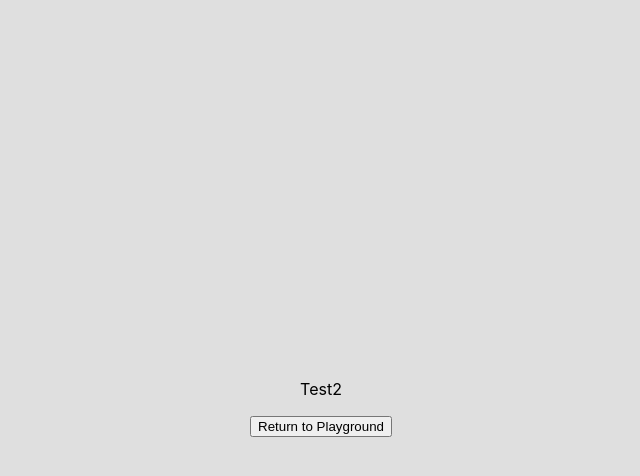
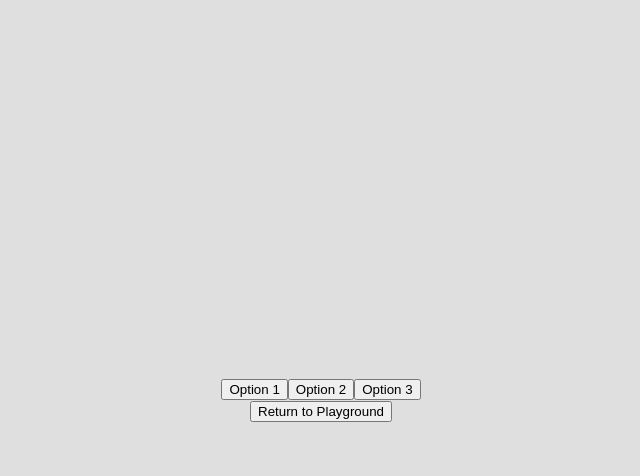
Before and after one commit to darren-stoll/react-playground, a React (Create React App) app: page / in a window 1280 px wide. Both pictures are taken after a click on the button "Option Toggle". Shown: the top 476 px of the page, without its empty margins (319-959 px from the left). Built offline with nearby package versions, Linux system fonts and the light colour scheme.

Commit message:
Starting option toggle

```diff
--- a/src/App.js
+++ b/src/App.js
@@ -83,9 +83,13 @@ const fadeColor = (color) => {
 
 // TextDisplay component: It will log text onto the page depending on what you type in to the textbox
 const OptionToggle = ({ text, visFunction, setVisibility }) => {
+
+
   return (
     <div className="optionT">
-      <p>{text}</p>
+      <button>Option 1</button>
+      <button>Option 2</button>
+      <button>Option 3</button>
       {/* Return to main button */}
       <div className="returnButton"><button onClick={() => {setVisibility(true, visFunction)}}>Return to Playground</button></div>
     </div>
```
